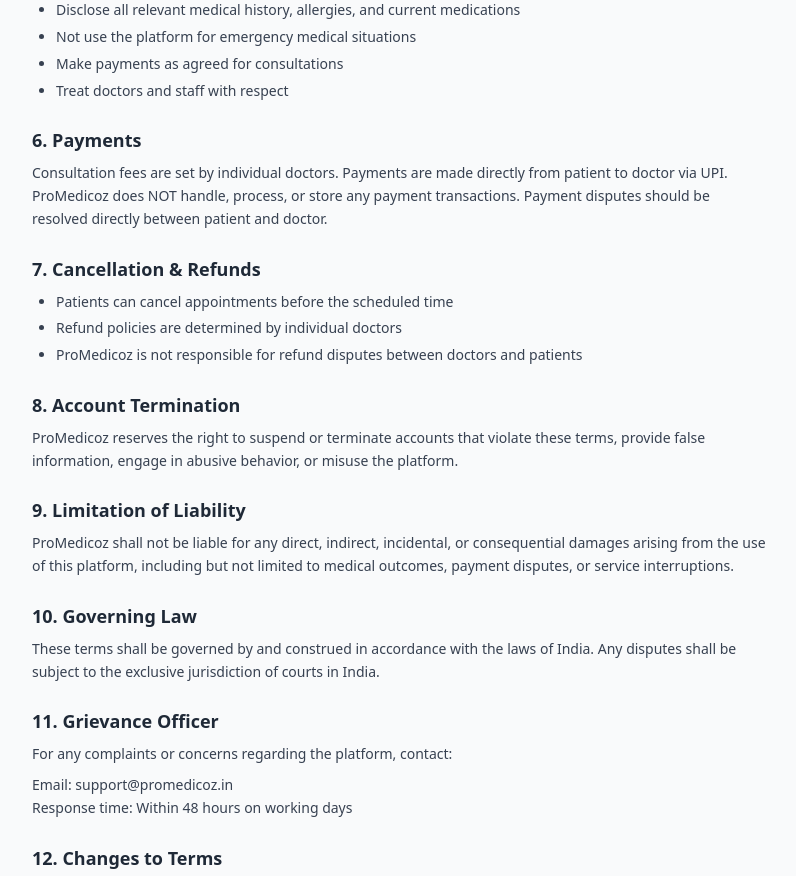
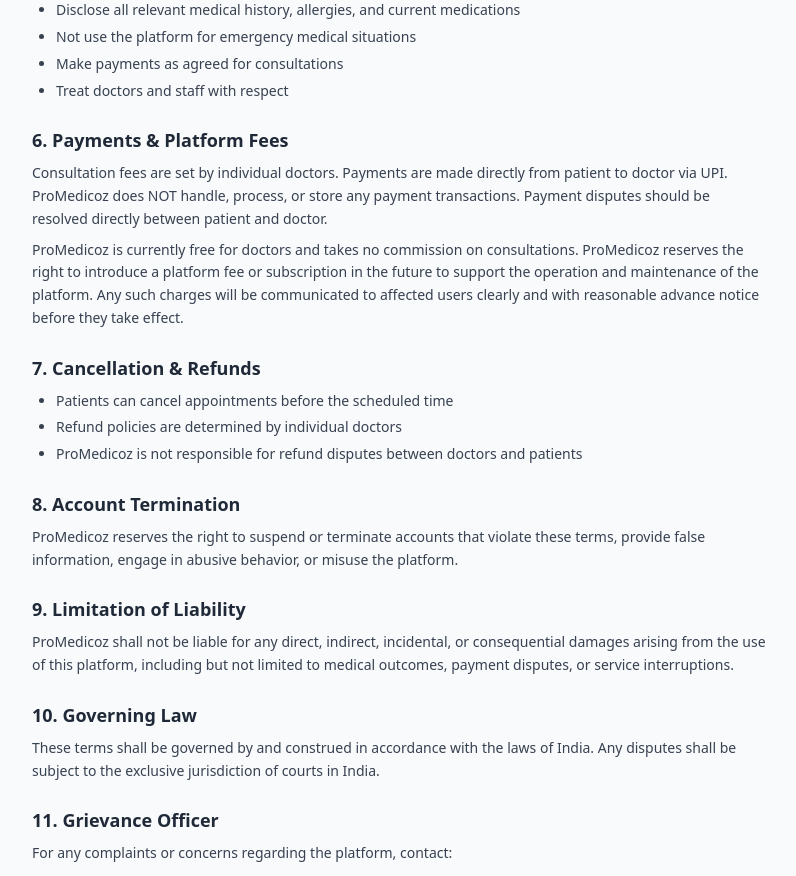
Before and after one commit to kndnkmr/docconnect, a React (Vite) app in the folder client/: page /terms in a window 1280 px wide. Shown: the part 1080-1956 px from the top of the page, without its empty margins (240-1036 px from the left). Built offline with nearby package versions, Linux system fonts and the light colour scheme; no server answers.

Commit message:
Add platform-fee clause to Terms (free now, no commission, fees only with advance notice)

```diff
--- a/client/src/pages/TermsAndConditions.jsx
+++ b/client/src/pages/TermsAndConditions.jsx
@@ -61,8 +61,9 @@ function TermsAndConditions() {
         </section>
 
         <section>
-          <h2 className="text-lg font-semibold text-gray-800 mb-2">6. Payments</h2>
+          <h2 className="text-lg font-semibold text-gray-800 mb-2">6. Payments & Platform Fees</h2>
           <p>Consultation fees are set by individual doctors. Payments are made directly from patient to doctor via UPI. ProMedicoz does NOT handle, process, or store any payment transactions. Payment disputes should be resolved directly between patient and doctor.</p>
+          <p className="mt-2">ProMedicoz is currently free for doctors and takes no commission on consultations. ProMedicoz reserves the right to introduce a platform fee or subscription in the future to support the operation and maintenance of the platform. Any such charges will be communicated to affected users clearly and with reasonable advance notice before they take effect.</p>
         </section>
 
         <section>
```
